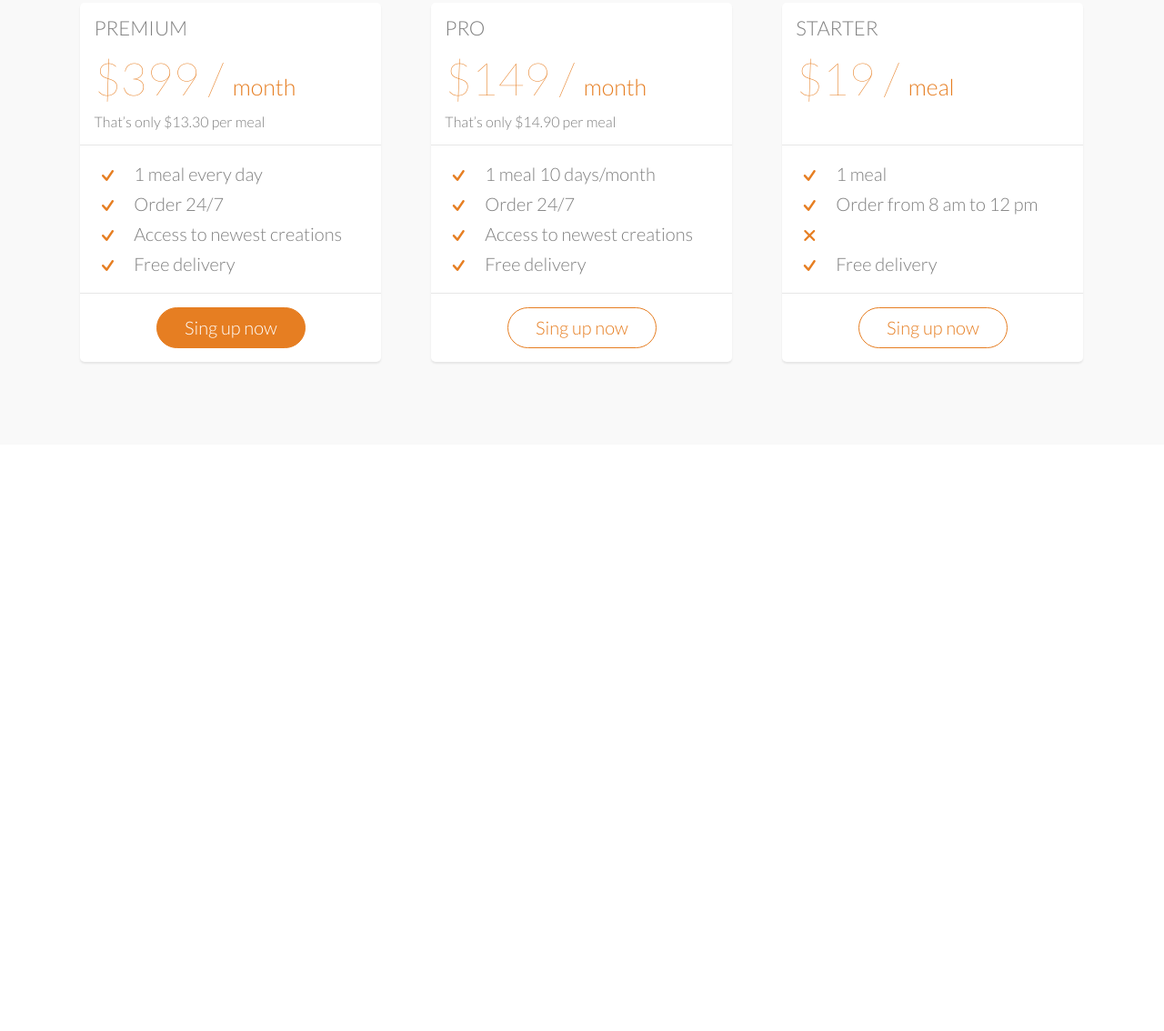
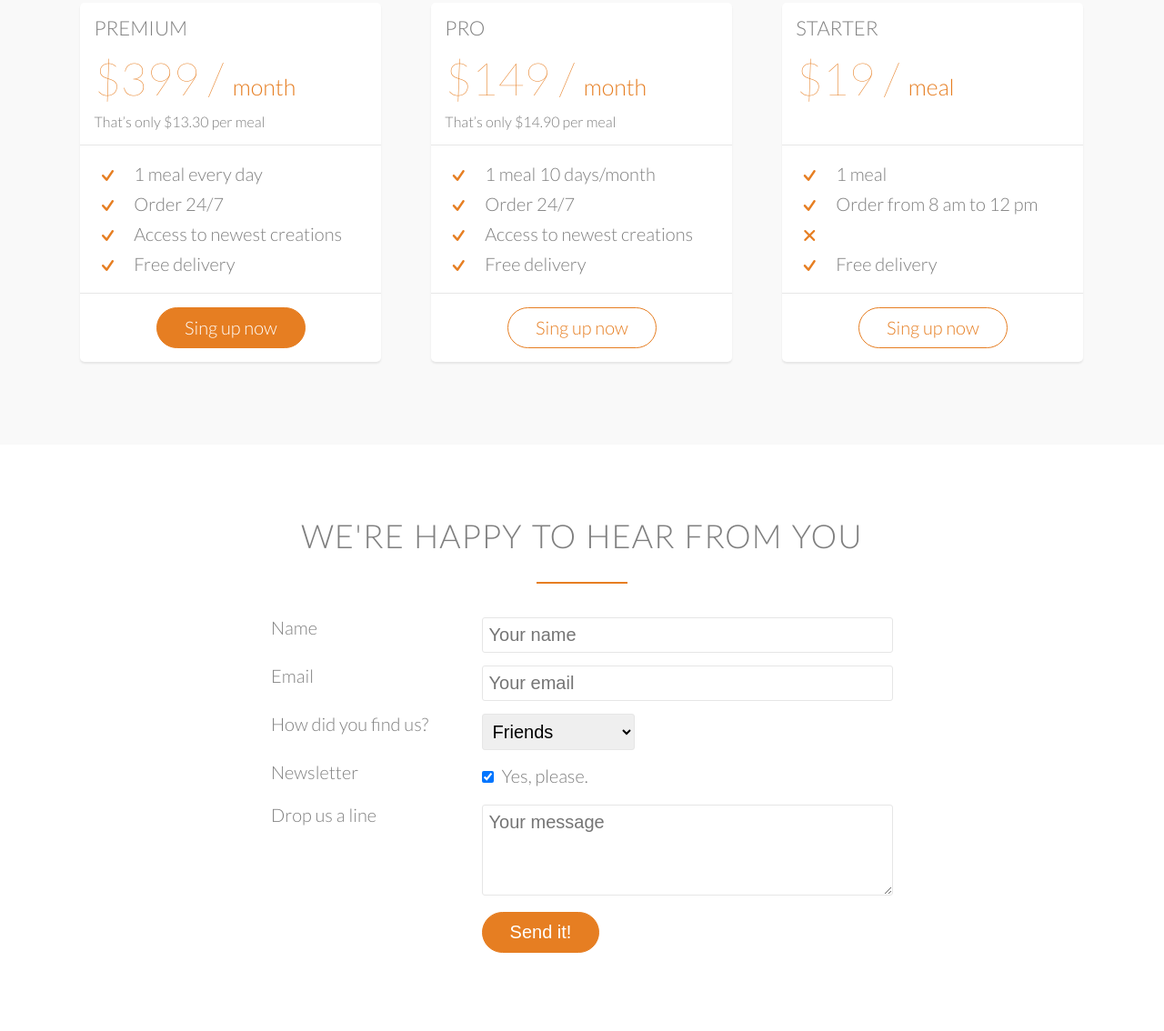
Before and after one commit to IveliseSola/Omnifood, a plain HTML site: page index.html in a window 1280 px wide. Shown: the part 3983-5117 px from the top of the page at 91% size. Before the commit the page ends 4472 px from the top, so only its background shows below. Drawn offline with Linux system fonts and the light colour scheme; files whose address does not match are found by name.

Commit message:
section form

```diff
--- a/index.html
+++ b/index.html
@@ -321,6 +321,78 @@
 
 	</section>
 
+	<section class="section-form">
+		<div class="row">
+			<h2> We're happy to hear from you </h2>
+		</div>
+		<div class="row">
+			<form method="post" action="#" class="contact-form">
+				<div class="row">
+					<div class="col span-1-of-3">
+						<label for="name">Name</label>
+
+					</div>
+					<div class="col span-2-of-3">
+						<input type="text" name="name" id="name" placeholder="Your name" required>
+					</div>
+				</div>
+				<div class="row">
+					<div class="col span-1-of-3">
+						<label for="email">Email</label>
+
+					</div>
+					<div class="col span-2-of-3">
+						<input type="email" name="email" id="email" placeholder="Your email" required>
+					</div>
+				</div>
+				<div class="row">
+					<div class="col span-1-of-3">
+						<label for="find-us">How did you find us?</label>
+
+					</div>
+					<div class="col span-2-of-3">
+						<select name="find-us" id="find-us">
+							<option value="friends" selected> Friends </option>
+							<option value="search"> Search Engine </option>
+							<option value="ad">Advertisement</option>
+							<option value="other"> Other </option>
+						</select>
+					</div>
+				</div>
+				<div class="row">
+					<div class="col span-1-of-3">
+						<label>Newsletter</label>
+
+					</div>
+					<div class="col span-2-of-3">
+						<input type="checkbox" name="news" id="news" checked>
+						Yes, please.
+					</div>
+				</div>
+				<div class="row">
+					<div class="col span-1-of-3">
+						<label>Drop us a line</label>
+
+					</div>
+					<div class="col span-2-of-3">
+						<textarea name="message" placeholder="Your message"></textarea>
+					</div>
+				</div>
+				<div class="row">
+					<div class="col span-1-of-3">
+						<label>&nbsp;</label>
+
+					</div>
+					<div class="col span-2-of-3">
+						<input type="submit" value="Send it!">
+					</div>
+				</div>
+			</form>
+
+		</div>
+
+	</section>
+
 </body>
 
 </html>
--- a/resources/css/style.css
+++ b/resources/css/style.css
@@ -162,7 +162,8 @@ a:active {
 
 
 .btn-plan:link,
-.btn-plan:visited {
+.btn-plan:visited,
+input[type=submit] {
     display: inline-block;
     padding: 10px 30px;
     font-weight: 300;
@@ -172,12 +173,15 @@ a:active {
 }
 
 .btn-plan:hover,
-.btn-plan:active {
+.btn-plan:active,
+input [type=submit]:hover,
+input[type=submit]:active {
     background-color: #cf6d17;
 }
 
 .btn-full:link,
-.btn-full:visited {
+.btn-full:visited,
+input[type=submit] {
     background-color: #e67e22;
     border: 1px solid #e67e22;
     color: #fff;
@@ -185,9 +189,11 @@ a:active {
 }
 
 .btn-full:hover,
-.btn-full:active {
+.btn-full:active,
+input[type=submit]:hover,
+input[type=submit]:active {
     border: 1px solid #cf6d17;
-    background-color: #cf6d17
+    background-color: #cf6d17;
 }
 
 .btn-ghost:link,
@@ -466,3 +472,38 @@ cite{
 .plan-box ul li i{
 	font-size: 80%;
 }
+
+
+/*---------------------------*/
+/* Form */
+/*---------------------------*/
+
+.contact-form{
+	width: 60%;
+	margin: 0 auto;
+}
+
+#name,
+#email,
+select,
+textarea{
+	padding: 7px;
+	border-radius: 3px;
+	border: 1px solid #E6E6E6;
+}
+
+#name,
+#email,
+textarea{
+	width: 100%;
+}
+
+textarea{
+	height: 100px;
+}
+
+input[type=checkbox]{
+	margin: 10px 5px 10px 0;
+}
+
+*:focus {outline: none;}
```
